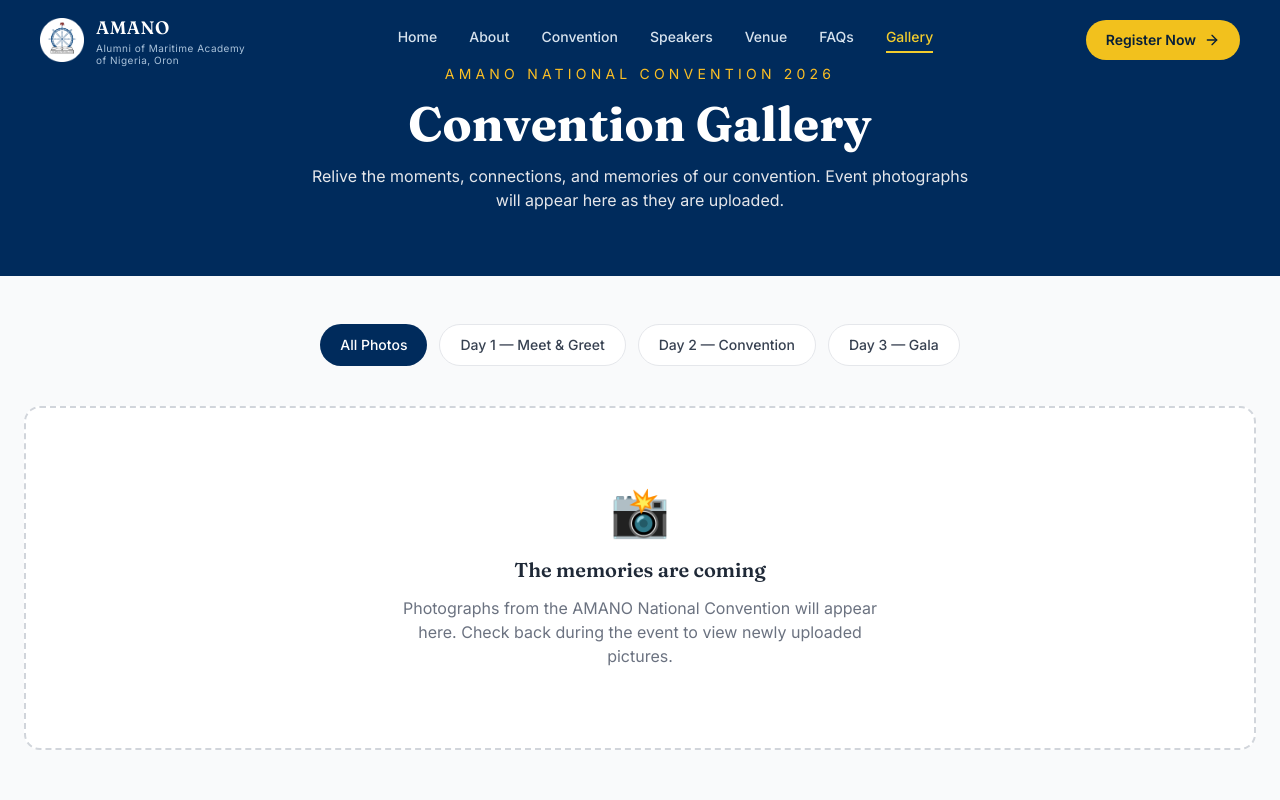
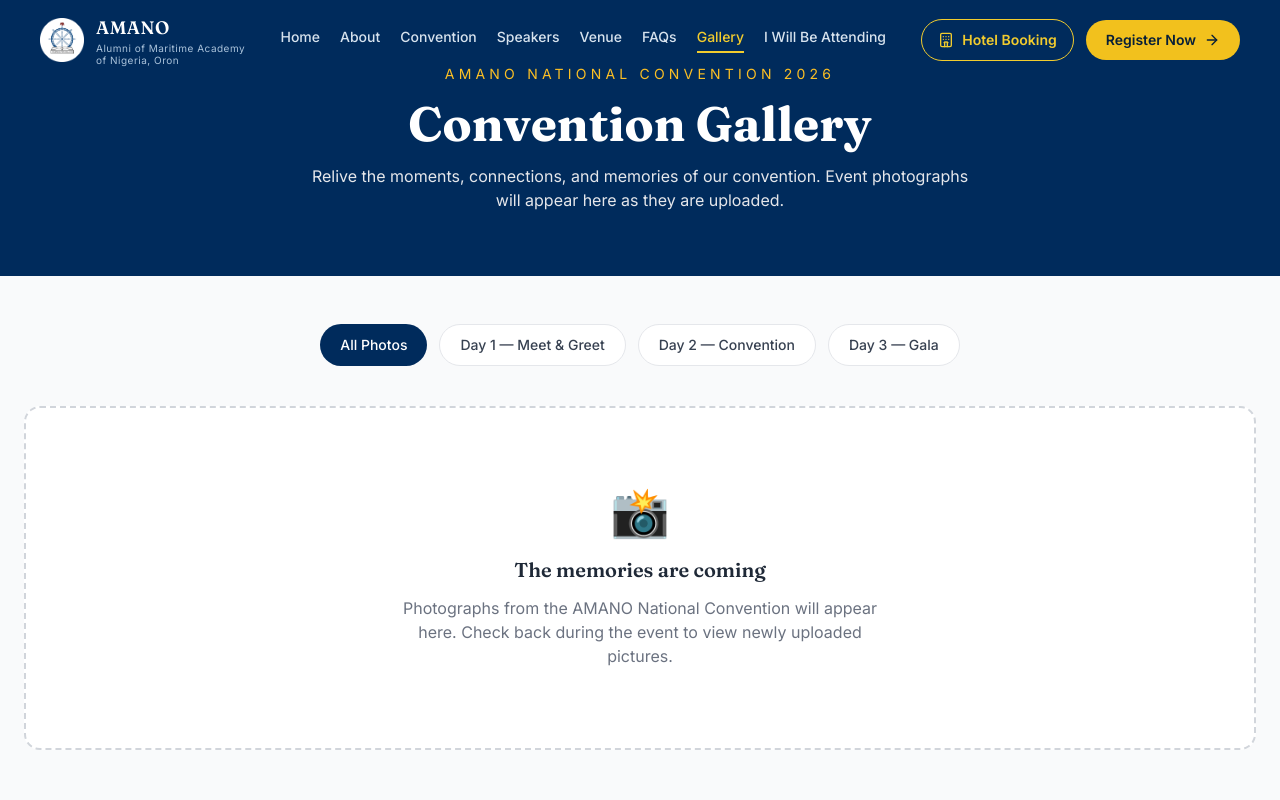
Before and after one commit to Emitis12/amano, a React (Vite) app: page /gallerie in a window 1280 px wide. Shown: the top 800 px of the page. Built offline with nearby package versions, Linux system fonts and the light colour scheme.

Commit message:
Navbar reimagined

```diff
--- a/src/components/Navbar.jsx
+++ b/src/components/Navbar.jsx
@@ -1,6 +1,7 @@
+
 import { useState, useEffect } from 'react'
 import { NavLink } from 'react-router-dom'
-import { Anchor, Menu, X, ArrowRight } from 'lucide-react'
+import { Menu, X, ArrowRight, Hotel } from 'lucide-react'
 import { useRegistrationModal } from '../context/RegistrationModalContext.jsx'
 
 const links = [
@@ -11,6 +12,7 @@ const links = [
   { to: '/venue', label: 'Venue' },
   { to: '/faqs', label: 'FAQs' },
   { to: '/gallerie', label: 'Gallery' },
+  { to: '/attending', label: 'I Will Be Attending' },
 ]
 
 export default function Navbar() {
@@ -37,7 +39,6 @@ export default function Navbar() {
       }`}
     >
       <div className="max-w-7xl mx-auto px-6 md:px-10 h-20 flex items-center justify-between">
-
         {/* Logo */}
         <NavLink
           to="/"
@@ -64,7 +65,7 @@ export default function Navbar() {
         </NavLink>
 
         {/* Desktop Navigation */}
-        <nav className="hidden lg:flex items-center gap-8">
+        <nav className="hidden lg:flex items-center gap-5">
           {links.map((link) => (
             <NavLink
               key={link.to}
@@ -82,15 +83,31 @@ export default function Navbar() {
           ))}
         </nav>
 
-        {/* Desktop Register Button */}
+        {/* Desktop Action Buttons */}
+        <div className="hidden lg:flex items-center gap-3 shrink-0">
+          <NavLink
+            to="/hotels"
+            className={({ isActive }) =>
+              `inline-flex items-center gap-2 font-semibold text-sm px-4 py-2.5 rounded-full border transition-all duration-300 hover:-translate-y-0.5 ${
+                isActive
+                  ? 'bg-white text-navy-900 border-white'
+                  : 'border-gold-400 text-gold-400 hover:bg-gold-400 hover:text-navy-900'
+              }`
+            }
+          >
+            <Hotel size={16} />
+            Hotel Booking
+          </NavLink>
+
           <button
             type="button"
             onClick={openRegistration}
-          className="hidden lg:inline-flex items-center gap-2 bg-gold-500 text-navy-900 font-semibold text-sm px-5 py-2.5 rounded-full hover:bg-gold-400 hover:-translate-y-0.5 hover:shadow-lg hover:shadow-gold-500/20 transition-all duration-300"
+            className="inline-flex items-center gap-2 bg-gold-500 text-navy-900 font-semibold text-sm px-5 py-2.5 rounded-full hover:bg-gold-400 hover:-translate-y-0.5 hover:shadow-lg hover:shadow-gold-500/20 transition-all duration-300"
           >
             Register Now
             <ArrowRight size={16} />
           </button>
+        </div>
 
         {/* Mobile Menu Button */}
         <button
@@ -124,6 +141,22 @@ export default function Navbar() {
             </NavLink>
           ))}
 
+          {/* Mobile Hotel Booking Button */}
+          <NavLink
+            to="/hotels"
+            onClick={() => setOpen(false)}
+            className={({ isActive }) =>
+              `inline-flex items-center justify-center gap-2 font-semibold text-sm px-5 py-3 rounded-full mt-2 border transition-all duration-300 ${
+                isActive
+                  ? 'bg-white text-navy-900 border-white'
+                  : 'border-gold-400 text-gold-400 hover:bg-gold-400 hover:text-navy-900'
+              }`
+            }
+          >
+            <Hotel size={17} />
+            Hotel Booking
+          </NavLink>
+
           {/* Mobile Register Button */}
           <button
             type="button"
@@ -131,7 +164,7 @@ export default function Navbar() {
               setOpen(false)
               openRegistration()
             }}
-            className="inline-flex items-center justify-center gap-2 bg-gold-500 text-navy-900 font-semibold text-sm px-5 py-3 rounded-full mt-2 hover:bg-gold-400 hover:-translate-y-0.5 hover:shadow-lg hover:shadow-gold-500/20 transition-all duration-300"
+            className="inline-flex items-center justify-center gap-2 bg-gold-500 text-navy-900 font-semibold text-sm px-5 py-3 rounded-full hover:bg-gold-400 hover:-translate-y-0.5 hover:shadow-lg hover:shadow-gold-500/20 transition-all duration-300"
           >
             Register Now
             <ArrowRight size={16} />
```
Lines whose indentation alone changed are shown as unchanged.
